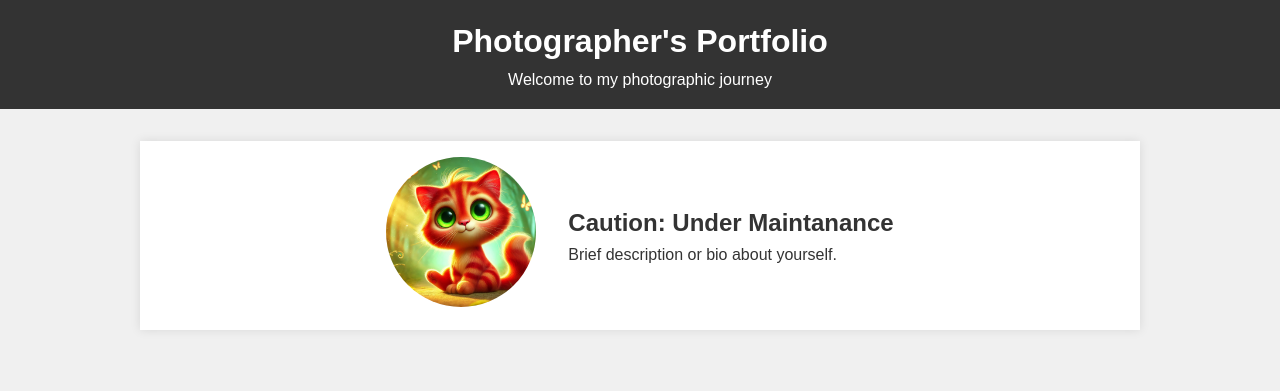
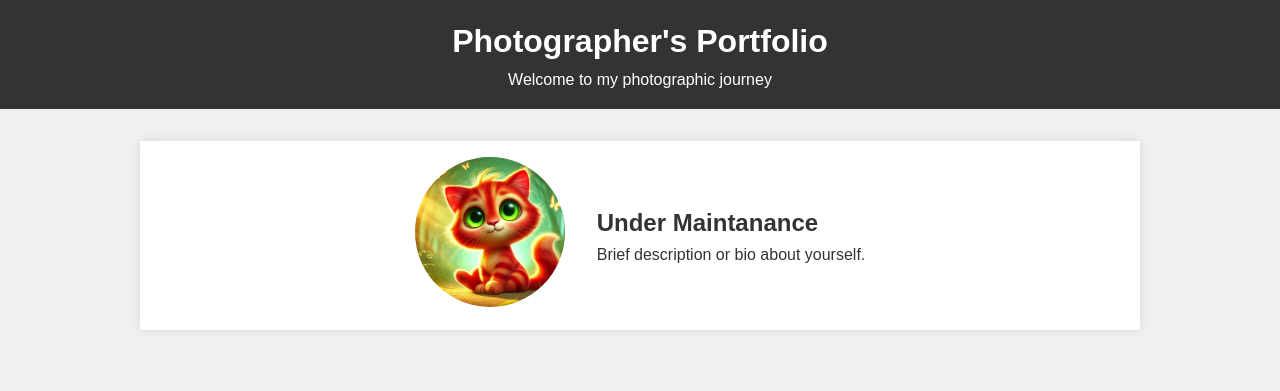
Before and after one commit to HMHASHEMALI16/HM-16-Photography, a plain HTML site: page index.html in a window 1280 px wide. Shown: the top 391 px of the page. Drawn offline with Linux system fonts and the light colour scheme.

Commit message:
index.html

```diff
--- a/index.html
+++ b/index.html
@@ -98,7 +98,7 @@
             <img src="DALL·E 2024-09-11 20.54.57 - A fun, creative representation of a red (orange) cat with vibrant fur. The cat is sitting playfully in a whimsical and magical setting, with a lush gr.webp" alt="Photographer's profile photo">
         </div>
         <div class="profile-info">
-            <h2>Caution: Under Maintanance</h2>
+            <h2>Under Maintanance</h2>
             <p>Brief description or bio about yourself.</p>
         </div>
     </section>
```
